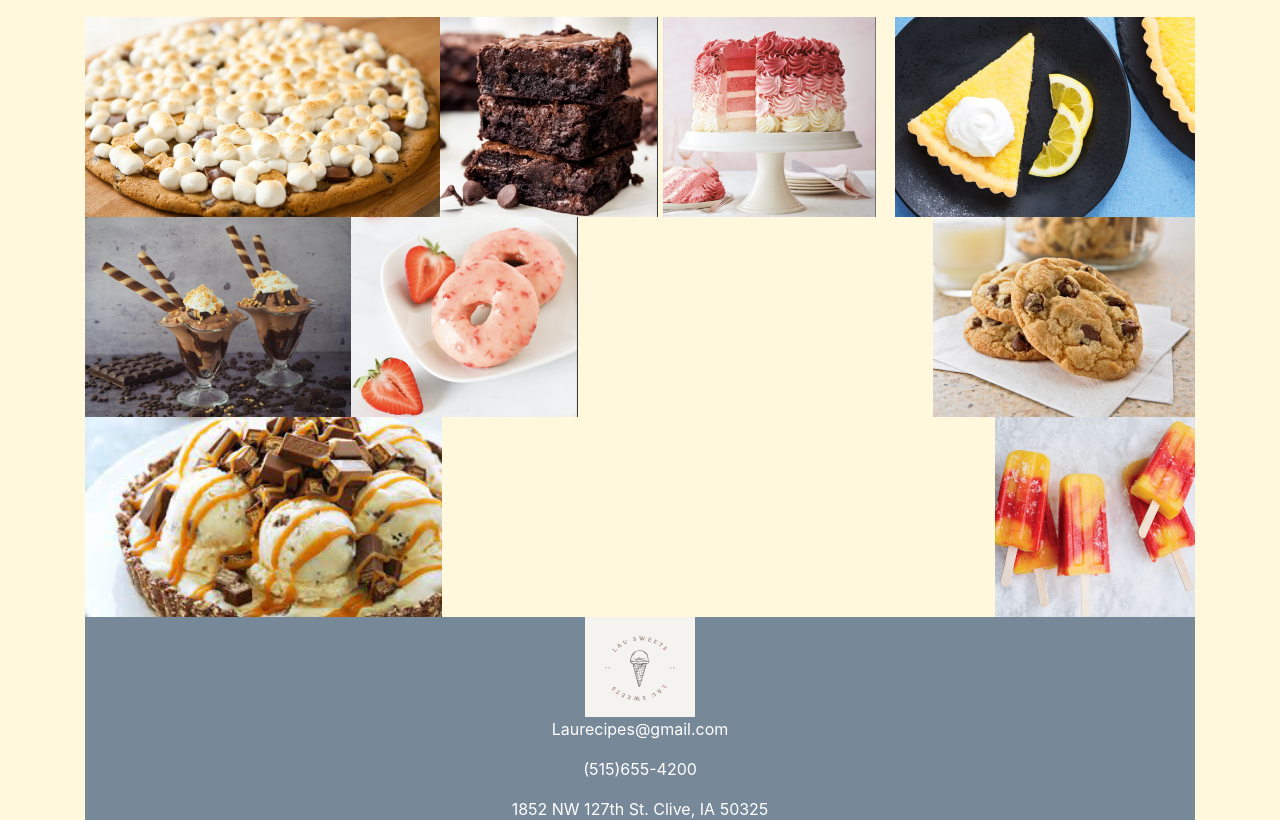
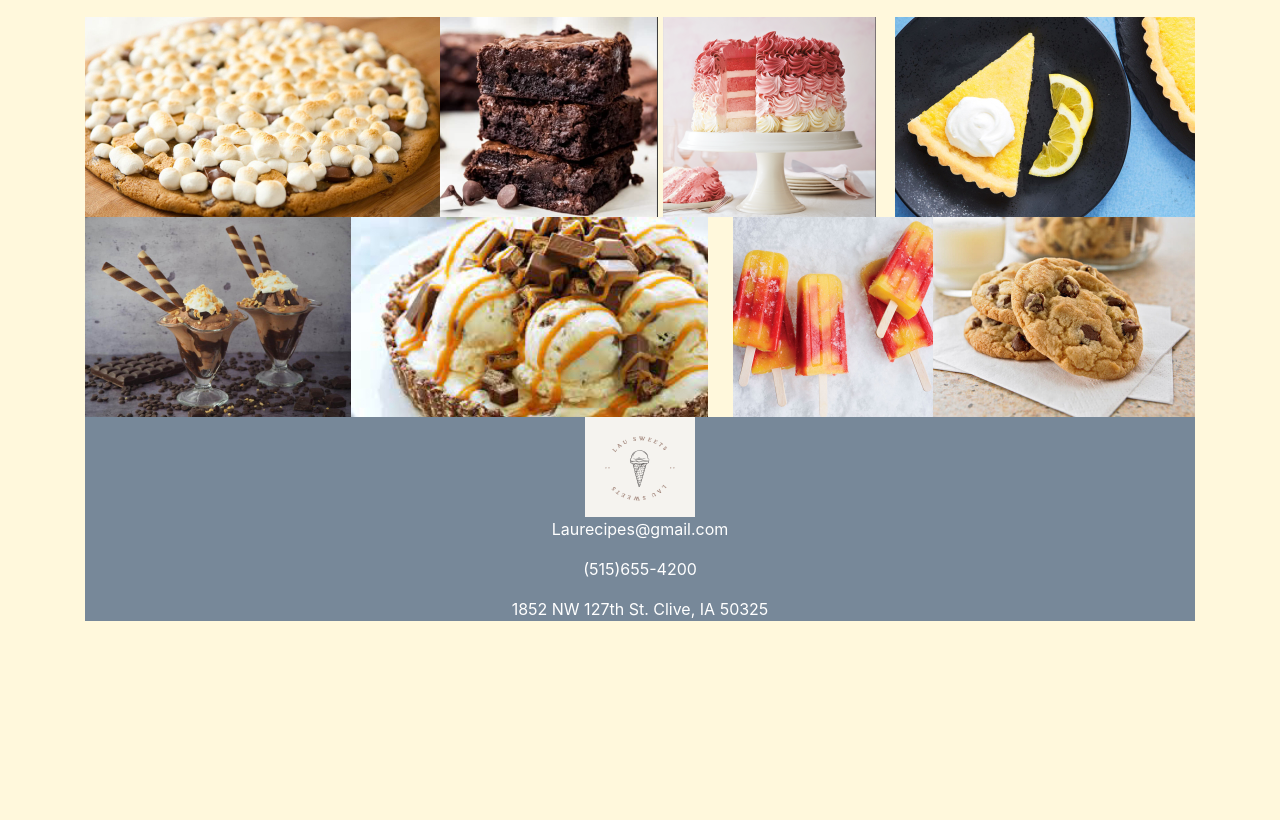
Before and after one commit to lizlau7/recipe_project, a Flask app: page /about in a window 1280 px wide. Shown: the part 555-1375 px from the top of the page. After the commit the page ends 1176 px from the top, so only its background shows below. Run offline with Flask 2, Linux system fonts and the light colour scheme; some libraries are stand-ins or nearby versions.

Commit message:
image spacing

```diff
--- a/templates/about.html
+++ b/templates/about.html
@@ -27,7 +27,6 @@
 <img src="{{url_for('static', filename='chocolatesundae-266x200.jpeg')}}"align="left" />
 <img src="{{url_for('static', filename='redcake-213x200.png')}}"align="middle" />
 <img src="{{url_for('static', filename='cookie-262x200.jpeg')}}"align="right" />
-<img src="{{url_for('static', filename='donutstrawberry-227x200.png')}}"align="left" />
 <img src="{{url_for('static', filename='icecreampie-357x200.jpeg')}}"align="middle" />
 <img src="{{url_for('static', filename='paleta-200x200.jpeg')}}"align="right" />
 
```
